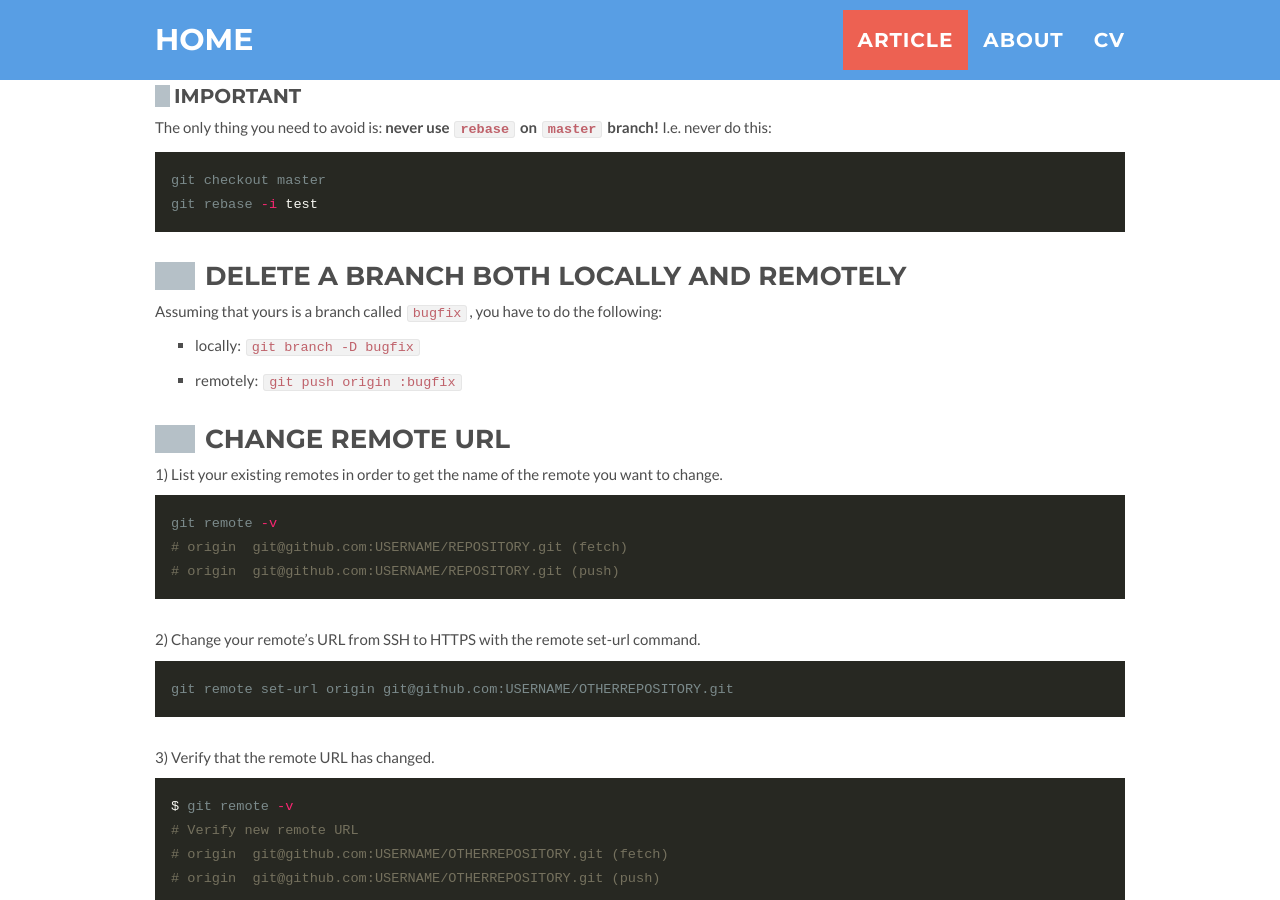
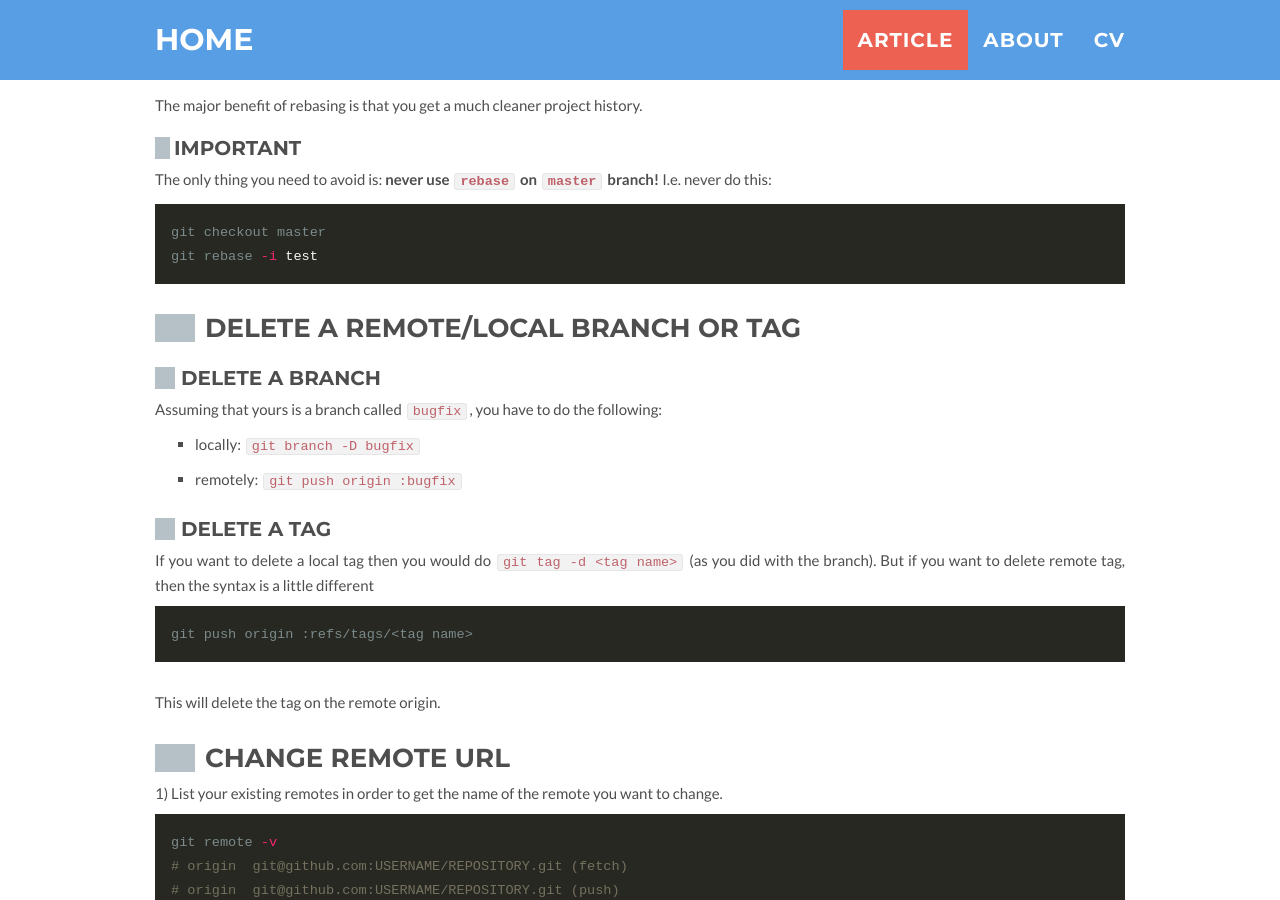
Before and after one commit to alecive/alecive.github.io, a Jekyll site: the page built from _posts/2015-07-08-GitHubTricks.md, in a window 1280 px wide and 900 px high, scrolled down 2991 px. Built offline with Jekyll 4.4.1, drawn with Linux system fonts in a browser that asks for light colours; some of the changed text lies outside the part shown.

Commit message:
Added a new trick to the github trick

```diff
--- a/_posts/2015-07-08-GitHubTricks.md
+++ b/_posts/2015-07-08-GitHubTricks.md
@@ -113,12 +113,21 @@ git checkout master
 git rebase -i test
 {% endhighlight %}
 
-# Delete a branch both locally and remotely
+# Delete a remote/local branch or tag
 
+## Delete a branch
 Assuming that yours is a branch called `bugfix`, you have to do the following:
 
  * locally: `git branch -D bugfix`
  * remotely: `git push origin :bugfix`
+
+## Delete a tag
+
+If you want to delete a local tag then you would do `git tag -d <tag name>` (as you did with the branch). But if you want to delete remote tag, then the syntax is a little different
+{% highlight bash %}
+git push origin :refs/tags/<tag name>
+{% endhighlight %}
+This will delete the tag on the remote origin.
 
 # Change remote URL
 
```
